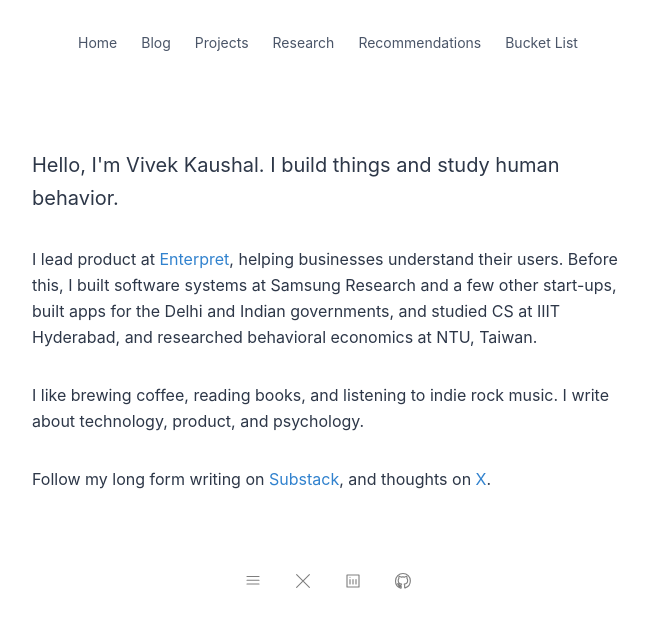
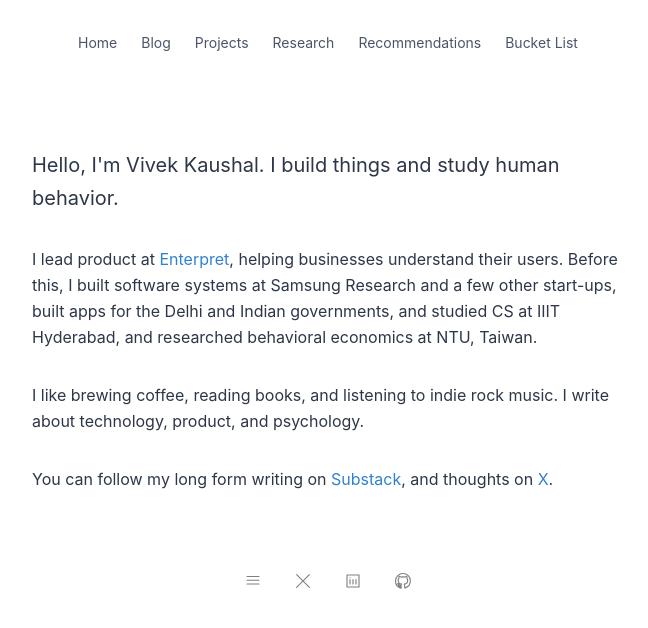
Before and after one commit to kaushalvivek/vivekkaushal.com, a React (Create React App) app: page / in a window 1280 px wide. Shown: the top 628 px of the page, without its empty margins (312-960 px from the left). Built offline with nearby package versions, Linux system fonts and the light colour scheme.

Commit message:
politeness

```diff
--- a/src/components/pages/home.js
+++ b/src/components/pages/home.js
@@ -29,7 +29,7 @@ const Home = () => {
             I like brewing coffee, reading books, and listening to indie rock music. I write about technology, product, and psychology.
             </Text>
             <Text color={textColor} lineHeight="tall">
-             Follow my long form writing on <Link href="https://vivekkaushal.substack.com" color={linkColor} isExternal>Substack</Link>, and thoughts on <Link href="https://twitter.com/vi_kaushal" color={linkColor} isExternal>X</Link>.
+             You can follow my long form writing on <Link href="https://vivekkaushal.substack.com" color={linkColor} isExternal>Substack</Link>, and thoughts on <Link href="https://twitter.com/vi_kaushal" color={linkColor} isExternal>X</Link>.
           </Text>
         </VStack>
       </Container>
```
